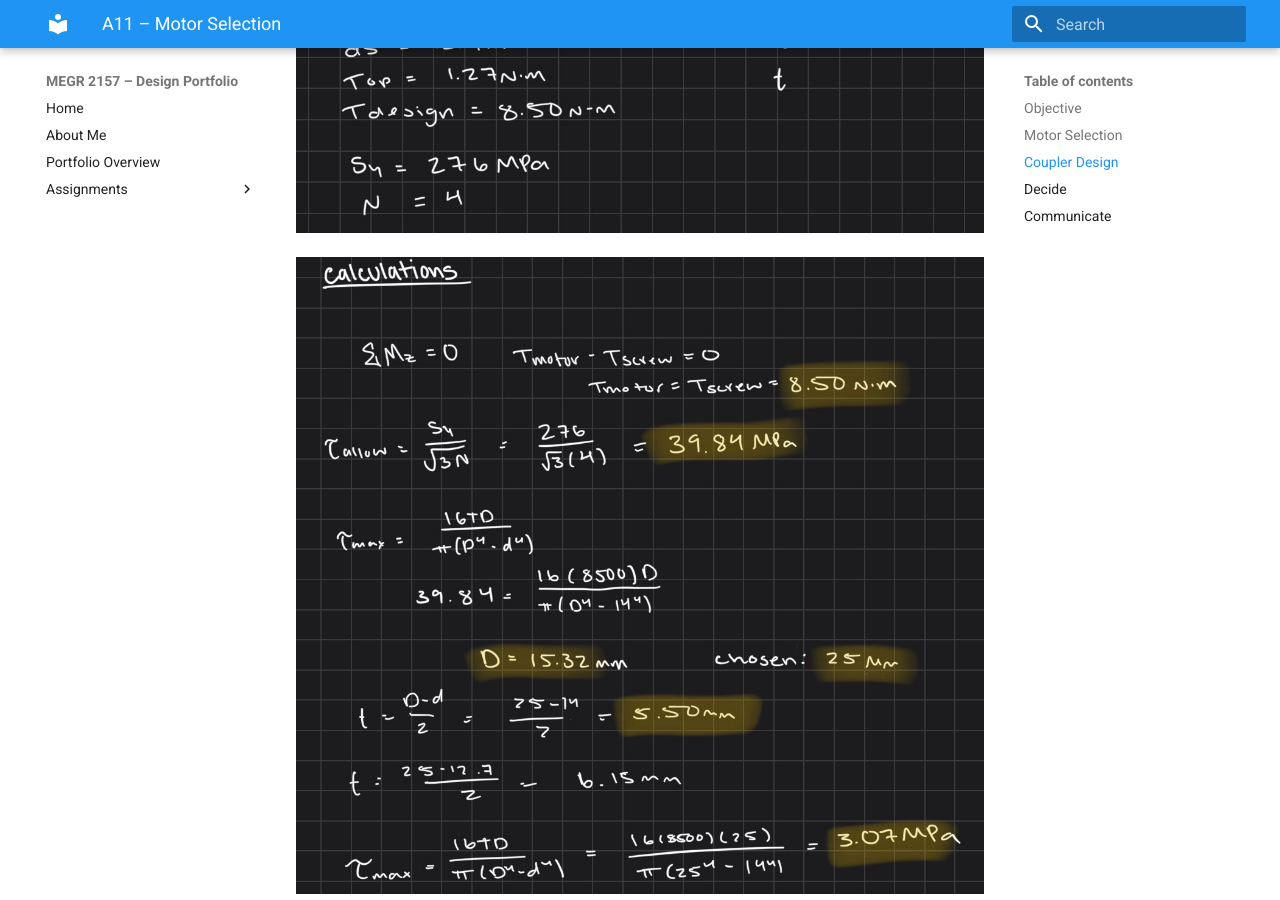
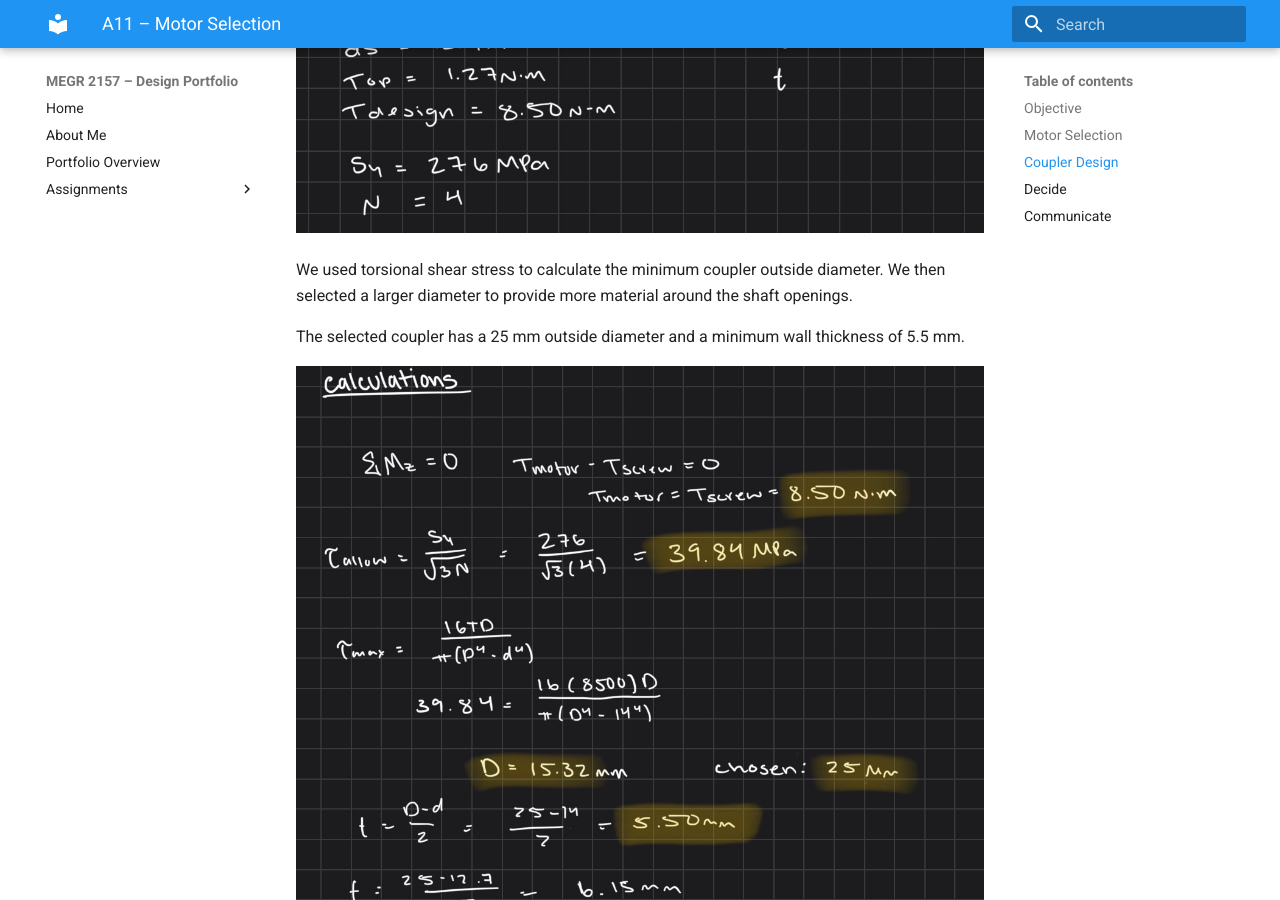
Before and after one commit to jcasillaspad/MEGR2157-Portfolio, an MkDocs documentation site: the page built from docs/assignments/a11/index.md, in a window 1280 px wide and 900 px high, scrolled down 5130 px. Built offline with MkDocs 1.6.1 and Material for MkDocs 9.7.7, drawn with Linux system fonts in a browser that asks for light colours.

Commit message:
Update coupler specifications in index.md
Added details about coupler diameter and wall thickness calculations.

```diff
--- a/docs/assignments/a11/index.md
+++ b/docs/assignments/a11/index.md
@@ -44,6 +44,10 @@ We created a free-body diagram showing the torque entering the coupler from the
 
 ![Coupler FBD and known values](IMG_0376.jpg)
 
+We used torsional shear stress to calculate the minimum coupler outside diameter. We then selected a larger diameter to provide more material around the shaft openings.
+
+The selected coupler has a 25 mm outside diameter and a minimum wall thickness of 5.5 mm.
+
 ![Coupler torsional shear calculations](IMG_0377.jpg)
 
 ![T-slot frame connector bracket](Bracket.jpeg)
```
